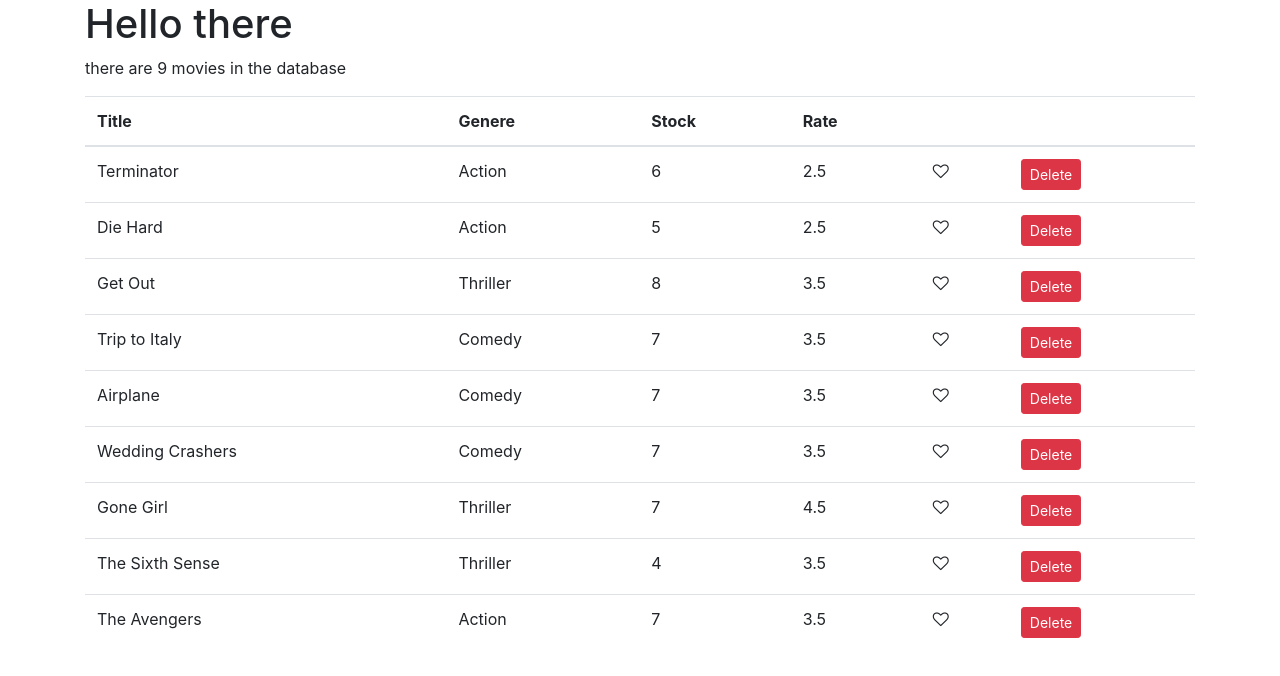
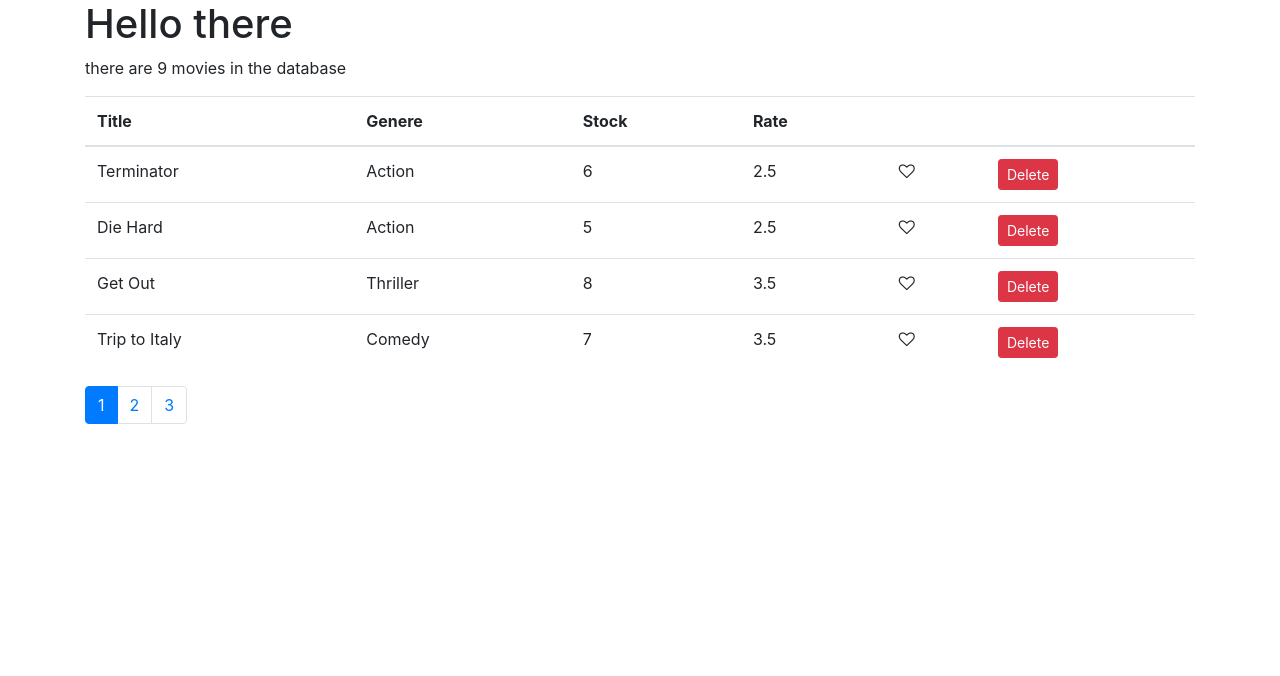
Before and after one commit to rizekj12/vidly-react-practice, a React (Create React App) app: page / in a window 1280 px wide. Shown: the top 676 px of the page. Built offline with nearby package versions, Linux system fonts and the light colour scheme.

Commit message:
added paginiation

```diff
--- a/package.json
+++ b/package.json
@@ -8,6 +8,8 @@
     "@testing-library/user-event": "^12.1.10",
     "bootstrap": "^4.5.3",
     "font-awesome": "^4.7.0",
+    "lodash": "^4.17.20",
+    "prop-types": "^15.7.2",
     "react": "^17.0.1",
     "react-dom": "^17.0.1",
     "react-scripts": "4.0.1",
--- a/src/Movies.jsx
+++ b/src/Movies.jsx
@@ -1,37 +1,45 @@
-import React, { Component } from 'react';
-import { getMovies } from './services/fakeMovieService'
-import Like from "./common/Like"
+import React, { Component } from "react";
+import { getMovies } from "./services/fakeMovieService";
+import Like from "./common/Like";
+import Pagination from "./common/Pagination";
+import { paginate } from './utils/paginate'
 
 class Movies extends Component {
   state = {
-        movies: getMovies()
-     }
+    movies: getMovies(),
+    currentPage: 1,
+    pageSize: 4,
+  };
 
   handleDelete = (movie) => {
-         const movies = this.state.movies.filter(m => m._id !== movie._id)
+    const movies = this.state.movies.filter((m) => m._id !== movie._id);
     this.setState({
-             movies
-         })
-
-     }
+      movies,
+    });
+  };
 
   handleLike = (movie) => {
-         const movies = [...this.state.movies]
-         const index = movies.indexOf(movie)
-         movies[index] = {...movies[index]}
-         movies[index].liked = !movies[index].liked
+    const movies = [...this.state.movies];
+    const index = movies.indexOf(movie);
+    movies[index] = { ...movies[index] };
+    movies[index].liked = !movies[index].liked;
 
-         this.setState({ movies })
-     }
+    this.setState({ movies });
+  };
+
+  handlePageChange = (page) => {
+    this.setState({currentPage: page})
+  };
 
   render() {
+    const { length: moviesCount } = this.state.movies;
+    const {pageSize, currentPage, movies: allMovies} = this.state
 
-        const { length: moviesCount } = this.state.movies
-
-        if(moviesCount === 0){
+    if (moviesCount === 0) {
       return <p>There are no movies in the database</p>;
     }
 
+    const movies = paginate(allMovies, currentPage, pageSize)
 
     return (
       <>
@@ -48,18 +56,37 @@
             </tr>
           </thead>
           <tbody>
-                   {this.state.movies.map((movie) =>
+            {movies.map((movie) => (
               <tr key={movie._id}>
                 <td>{movie.title}</td>
                 <td>{movie.genre.name}</td>
                 <td>{movie.numberInStock}</td>
                 <td>{movie.dailyRentalRate}</td>
-                       <td> <Like liked={movie.liked} onClick={() => this.handleLike(movie)}/> </td>
-                       <td><button onClick={() => this.handleDelete(movie)} className="btn btn-danger btn-sm">Delete</button></td>
+                <td>
+                  {" "}
+                  <Like
+                    liked={movie.liked}
+                    onClick={() => this.handleLike(movie)}
+                  />{" "}
+                </td>
+                <td>
+                  <button
+                    onClick={() => this.handleDelete(movie)}
+                    className="btn btn-danger btn-sm"
+                  >
+                    Delete
+                  </button>
+                </td>
               </tr>
-                   )}
+            ))}
           </tbody>
         </table>
+        <Pagination
+          itemsCount={moviesCount}
+          pageSize={pageSize}
+          onPageChange={this.handlePageChange}
+          currentPage={currentPage}
+        />
       </>
     );
   }
--- /dev/null
+++ b/src/common/Pagination.jsx
@@ -0,0 +1,32 @@
+import React from "react";
+import PropTypes from 'prop-types'
+import _ from "lodash";
+
+const Pagination = (props) => {
+  const { itemsCount, pageSize, currentPage, onPageChange } = props;
+  console.log(currentPage)
+  const pagesCount = Math.ceil(itemsCount / pageSize);
+  if (pagesCount === 1) return null
+  const pages = _.range(1, pagesCount + 1);
+  return (
+    <nav>
+      <ul className="pagination">
+        {pages.map(page => (
+          <li key={page} className={currentPage === page ? "page-item active" : "page-item"}>
+            <a className="page-link" onClick={() => {onPageChange(page)}}>{page}</a>
+          </li>
+
+  ))}
+      </ul>
+    </nav>
+  );
+};
+
+Pagination.propTypes = {
+  itemsCount: PropTypes.number.isRequired,
+  pageSize: PropTypes.number.isRequired,
+  currentPage: PropTypes.number.isRequired,
+  onPageChange: PropTypes.func.isRequired
+}
+
+export default Pagination;
--- /dev/null
+++ b/src/utils/paginate.js
@@ -0,0 +1,9 @@
+import _ from "lodash";
+
+export function paginate(items, pageNumber, pageSize) {
+  const startIndex = (pageNumber - 1) * pageSize;
+  return _(items)
+    .slice(startIndex)
+    .take(pageSize)
+    .value();
+}
```
Also changed, not shown: 1 other file (tests, documents, lock files or other folders). Lines whose indentation alone changed are shown as unchanged.
